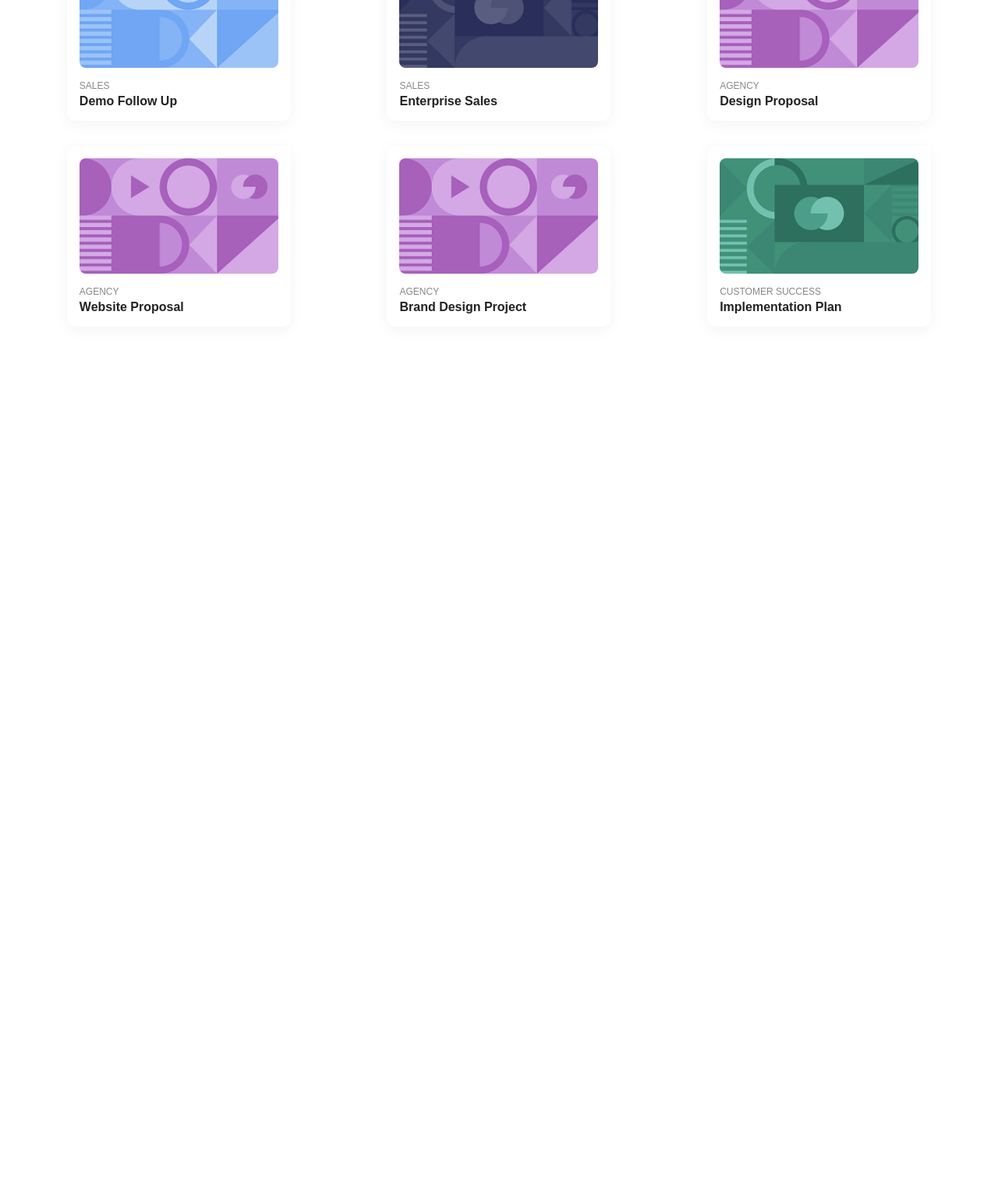
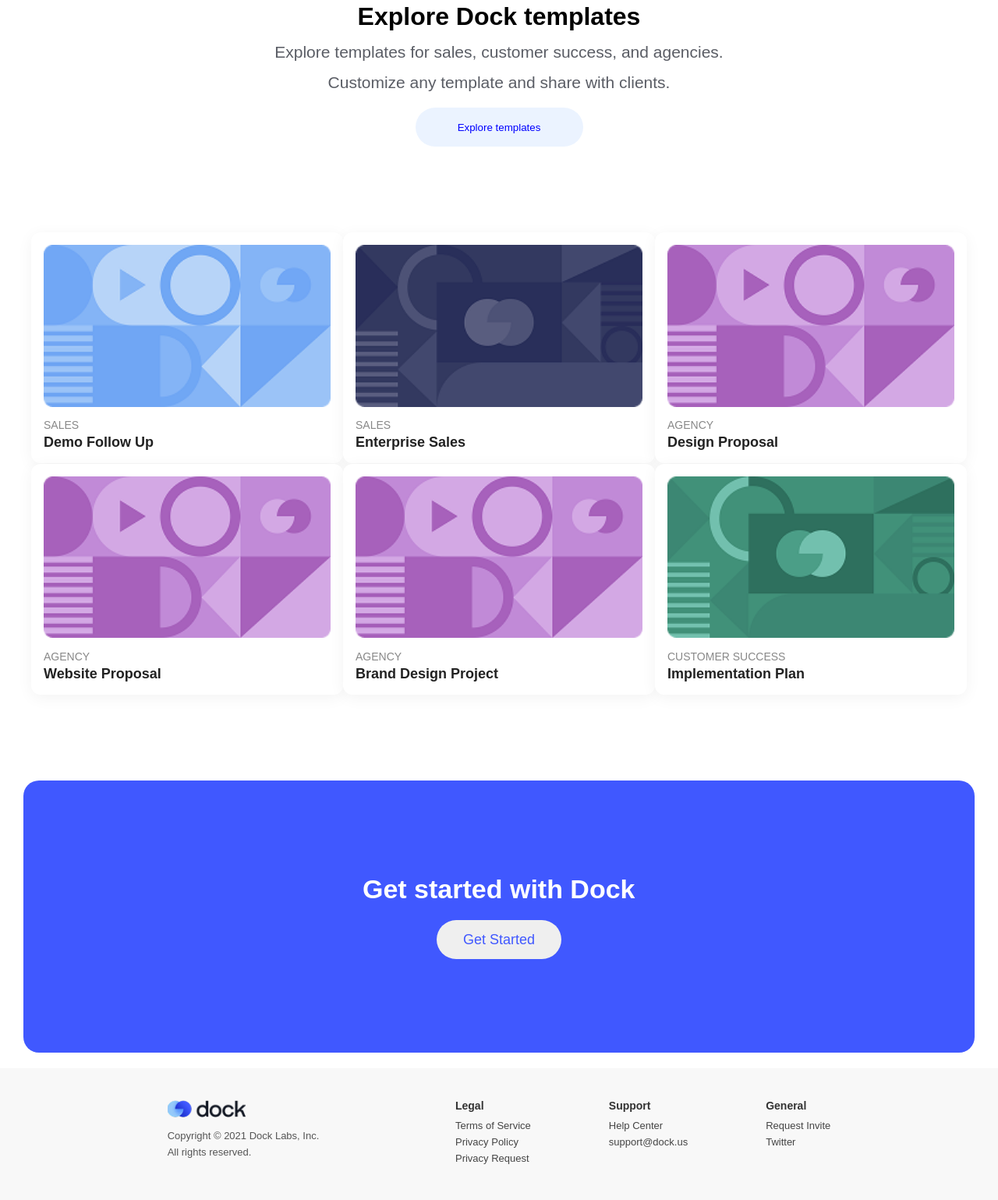
Before and after one commit to Nurmuhammad14456/16-, a plain HTML site: page index.html in a window 1280 px wide. Shown: the part 4468-6007 px from the top of the page at 78% size. Before the commit the page ends 4927 px from the top, so only its background shows below. Drawn offline with nearby package versions, Linux system fonts and the light colour scheme.

Commit message:
Yangi o'zgartirishlar qo‘shildi

```diff
--- a/index.html
+++ b/index.html
@@ -19,16 +19,16 @@
                <nav>
                   <ul>
                      <li>
-                        <a href="#"><span id="qora">Why Dock</span></a>
+                        <a href="#Why-Dock"><span id="qora">Why Dock</span></a>
                      </li>
                      <li>
-                        <a href="#"><span>Solutions</span></a>
+                        <a href="#Solutions"><span>Solutions</span></a>
                      </li>
                      <li>
-                        <a href="#"><span>Templates</span></a>
+                        <a href="#Templates"><span>Templates</span></a>
                      </li>
                      <li>
-                        <a href="#"><span>Library</span></a>
+                        <a href="#Library"><span>Library</span></a>
                      </li>
                   </ul>
                </nav>
@@ -48,7 +48,7 @@
    <!-- main qism boshlandi  -->
    <main>
       <!-- birinchi section boshllandi  -->
-      <section class="new">
+      <section id="Why-Dock" class="new">
          <div class="container">
             <div class="new__wapper">
                <div data-aos="zoom-in-up" class="new__left">
@@ -66,7 +66,7 @@
       </section>
       <!-- birinchi section tugadi  -->
       <!-- ikkinchi section boshllandi  -->
-      <section class="text">
+      <section id="Solutions" class="text">
          <div class="container">
             <div data-aos="zoom-in-up" class="text__wapper">
                <h1>Transform the customer experience from</h1>
@@ -77,7 +77,7 @@
       </section>
       <!-- ikinchi  section tugadi  -->
       <!-- uchunchi section boshllandi  -->
-      <section class="librariy">
+      <section id="Templates" class="librariy">
          <div class="container">
             <div class="librariy__wapper">
                <div data-aos="zoom-in-up" class="text">
@@ -131,7 +131,7 @@
       </section>
       <!-- beshinchi section tugadi  -->
       <!-- oltinchi section boshlandi  -->
-      <section class="section__text">
+      <section id="Library" class="section__text">
          <div class="container">
             <div data-aos="zoom-in-up" class="texxt">
                <h1>Uplevel how Sales and Customer teams work</h1>
@@ -197,49 +197,102 @@
          </div>
       </section>
       <!-- sakkizinchi sektion tugadi  -->
+      <!-- toqizinchi section boshlandi  -->
+      <section class="text__uchinchi">
+         <div class="container">
+            <div data-aos="zoom-in-up" class="ttxt">
+               <h2>Explore Dock templates</h2>
+               <p>Explore templates for sales, customer success, and agencies.</p>
+               <p>Customize any template and share with clients.</p>
+               <button>Explore templates</button>
+            </div>
+         </div>
+      </section>
+      <!-- toqizinchi section tugadi  -->
+      <!-- oninchi section boshlandi  -->
       <section class="cards">
          <div class="conatiner">
             <div class="card-grid">
-               <div class="card">
-                  <img src="./page/Rectangle (6).png" alt="Demo Follow Up">
+               <div data-aos="zoom-in-up" class="card">
+                  <img src="./page/Rectangle (6).png" alt="rasm">
                   <span class="category">SALES</span>
                   <h3>Demo Follow Up</h3>
                </div>
 
-               <div class="card">
-                  <img src="./page/Rectangle (7).png" alt="Enterprise Sales">
+               <div data-aos="zoom-in-up" class="card">
+                  <img src="./page/Rectangle (7).png" alt="rasm">
                   <span class="category">SALES</span>
                   <h3>Enterprise Sales</h3>
                </div>
 
-               <div class="card">
-                  <img src="./page/Rectangle (8).png" alt="Design Proposal">
+               <div data-aos="zoom-in-up" class="card">
+                  <img src="./page/Rectangle (8).png" alt="rasm">
                   <span class="category">AGENCY</span>
                   <h3>Design Proposal</h3>
                </div>
 
-               <div class="card">
-                  <img src="./page/Rectangle (8).png" alt="Website Proposal">
+               <div data-aos="zoom-in-up" class="card">
+                  <img src="./page/Rectangle (8).png" alt="rasm">
                   <span class="category">AGENCY</span>
                   <h3>Website Proposal</h3>
                </div>
 
-               <div class="card">
-                  <img src="./page/Rectangle (8).png" alt="Brand Design Project">
+               <div data-aos="zoom-in-up" class="card">
+                  <img src="./page/Rectangle (8).png" alt="rasm">
                   <span class="category">AGENCY</span>
                   <h3>Brand Design Project</h3>
                </div>
 
-               <div class="card">
-                  <img src="./page/Rectangle (9).png" alt="Implementation Plan">
+               <div data-aos="zoom-in-up" class="card">
+                  <img src="./page/Rectangle (9).png" alt="rasm">
                   <span class="category">CUSTOMER SUCCESS</span>
                   <h3>Implementation Plan</h3>
                </div>
             </div>
          </div>
       </section>
+      <!-- oninchi section tugadi  -->
+      <!-- onbirinchi section boshlandi  -->
+      <section class="bg">
+         <div class="container">
+            <div class="bg__waper">
+               <h1 data-aos="zoom-in-up">Get started with Dock</h1>
+               <button data-aos="zoom-in-up">Get Started</button>
+            </div>
+         </div>
+      </section>
+      <!-- onbirinchi section tugadi  -->
    </main>
    <!-- main qism tugadi  -->
+   <!-- fotterboshlandi  -->
+   <footer class="footer">
+      <div class="footer-left">
+         <img src="./page/Rectangle.png" alt="Dock Logo" class="logo" />
+         <p>Copyright © 2021 Dock Labs, Inc.<br>All rights reserved.</p>
+      </div>
+
+      <div class="footer-links">
+         <div class="column">
+            <h4>Legal</h4>
+            <a href="#">Terms of Service</a>
+            <a href="#">Privacy Policy</a>
+            <a href="#">Privacy Request</a>
+         </div>
+
+         <div class="column">
+            <h4>Support</h4>
+            <a href="#">Help Center</a>
+            <a href="#">support@dock.us</a>
+         </div>
+
+         <div class="column">
+            <h4>General</h4>
+            <a href="#">Request Invite</a>
+            <a href="#">Twitter</a>
+         </div>
+      </div>
+   </footer>
+   <!-- fotter tugadi  -->
 
 
 
--- /dev/null
+++ b/scss/_bg.scss
@@ -0,0 +1,72 @@
+.bg {
+  margin-top: 50px;
+  padding: 20px;
+  .bg__waper {
+    background: #4058ff;
+    display: flex;
+    align-items: center;
+    flex-direction: column;
+    justify-content: center;
+    padding: 120px;
+    text-align: center;
+    border-radius: 20px;
+    h1 {
+      font-size: 34px;
+      color: #ffffff;
+    }
+    button {
+      width: 160px;
+      height: 50px;
+      border-radius: 25px;
+      margin-top: 20px;
+      font-size: 18px;
+      color: #4058ff;
+    }
+  }
+}
+
+@media (max-width: 650px) {
+  .bg {
+    margin-top: 50px;
+    .bg__waper {
+      padding: 100px;
+      border-radius: 20px;
+      h1 {
+        text-align: center;
+        font-size: 25px;
+        color: #ffffff;
+      }
+      button {
+        width: 130px;
+        height: 50px;
+        border-radius: 25px;
+        margin-top: 20px;
+        font-size: 18px;
+        color: #4058ff;
+      }
+    }
+  }
+}
+
+@media (max-width: 450px) {
+  .bg {
+    margin-top: 50px;
+    .bg__waper {
+      padding: 100px;
+      border-radius: 20px;
+      h1 {
+        text-align: center;
+        font-size: 20px;
+        color: #ffffff;
+      }
+      button {
+        width: 100px;
+        height: 45px;
+        border-radius: 25px;
+        margin-top: 40px;
+        font-size: 18px;
+        color: #4058ff;
+      }
+    }
+  }
+}
--- a/scss/_cards.scss
+++ b/scss/_cards.scss
@@ -1,7 +1,6 @@
 .card-grid {
   display: grid;
   grid-template-columns: repeat(3, 1fr);
-  gap: 32px;
   justify-items: center;
   padding: 40px;
 
@@ -21,21 +20,22 @@
   padding: 16px;
   text-align: start;
   transition: transform 0.2s ease;
+  width: 100%;
 
   .card:hover {
     transform: translateY(-5px);
   }
 
   img {
-    width: 255px;
-    height: 148px;
+    width: 100%;
+    height: auto;
     object-fit: cover;
     border-radius: 8px;
     margin-bottom: 12px;
   }
 
   .category {
-    font-size: 12px;
+    font-size: 14px;
     color: #888;
     text-transform: uppercase;
     margin-bottom: 4px;
@@ -45,7 +45,7 @@
   }
 
   h3 {
-    font-size: 16px;
+    font-size: 18px;
     color: #222;
     margin: 0;
   }
--- /dev/null
+++ b/scss/_fotter.scss
@@ -0,0 +1,65 @@
+.footer {
+  display: flex;
+  justify-content: space-evenly;
+  align-items: flex-start;
+  padding: 40px;
+  background-color: #f8f8f8;
+  flex-wrap: wrap;
+
+  .footer-left {
+    max-width: 250px;
+
+    .logo {
+      width: 100px;
+      margin-bottom: 10px;
+    }
+
+    p {
+      font-size: 13px;
+      color: #555;
+      line-height: 1.6;
+    }
+  }
+
+  .footer-links {
+    display: flex;
+    gap: 100px;
+
+    .column {
+      display: flex;
+      flex-direction: column;
+
+      h4 {
+        font-size: 14px;
+        margin-bottom: 10px;
+        color: #333;
+      }
+
+      a {
+        text-decoration: none;
+        color: #444;
+        margin-bottom: 6px;
+        font-size: 13px;
+
+        &:hover {
+          text-decoration: underline;
+        }
+      }
+    }
+  }
+
+  @media (max-width: 600px) {
+    flex-direction: column;
+    align-items: flex-start;
+    gap: 32px;
+
+    .footer-links {
+      flex-direction: column;
+      gap: 24px;
+
+      .column {
+        align-items: flex-start;
+      }
+    }
+  }
+}
--- a/scss/_global.scss
+++ b/scss/_global.scss
@@ -3,6 +3,7 @@
   padding: 0;
   box-sizing: border-box;
   font-family: sans-serif;
+  scroll-behavior: smooth;
 }
 .container {
   max-width: 1400px;
--- a/scss/_grrid.scss
+++ b/scss/_grrid.scss
@@ -10,6 +10,7 @@
     text-align: start;
     font-size: 26px;
     color: #121722;
+    border: 1px solid black;
     p {
       color: #121722;
       font-size: 20px;
--- /dev/null
+++ b/scss/_text3.scss
@@ -0,0 +1,24 @@
+.text__uchinchi {
+  margin-top: 120px;
+  margin-bottom: 70px;
+  .ttxt {
+    text-align: center;
+    h2 {
+      font-size: 32px;
+    }
+    p {
+      font-size: 21px;
+      color: #121722b2;
+      margin-top: 15px;
+    }
+    button {
+      width: 215px;
+      height: 50px;
+      background: #408cff1a;
+      border-radius: 25px;
+      margin-top: 20px;
+      color: blue;
+      font-weight: 500;
+    }
+  }
+}
--- a/scss/main.scss
+++ b/scss/main.scss
@@ -10,3 +10,6 @@
 @import "./_about";
 @import "./grrid";
 @import "./cards";
+@import "./text3";
+@import "./bg";
+@import "./fotter";
```
Also changed, not shown: css/main.min.css, 1 other file.
